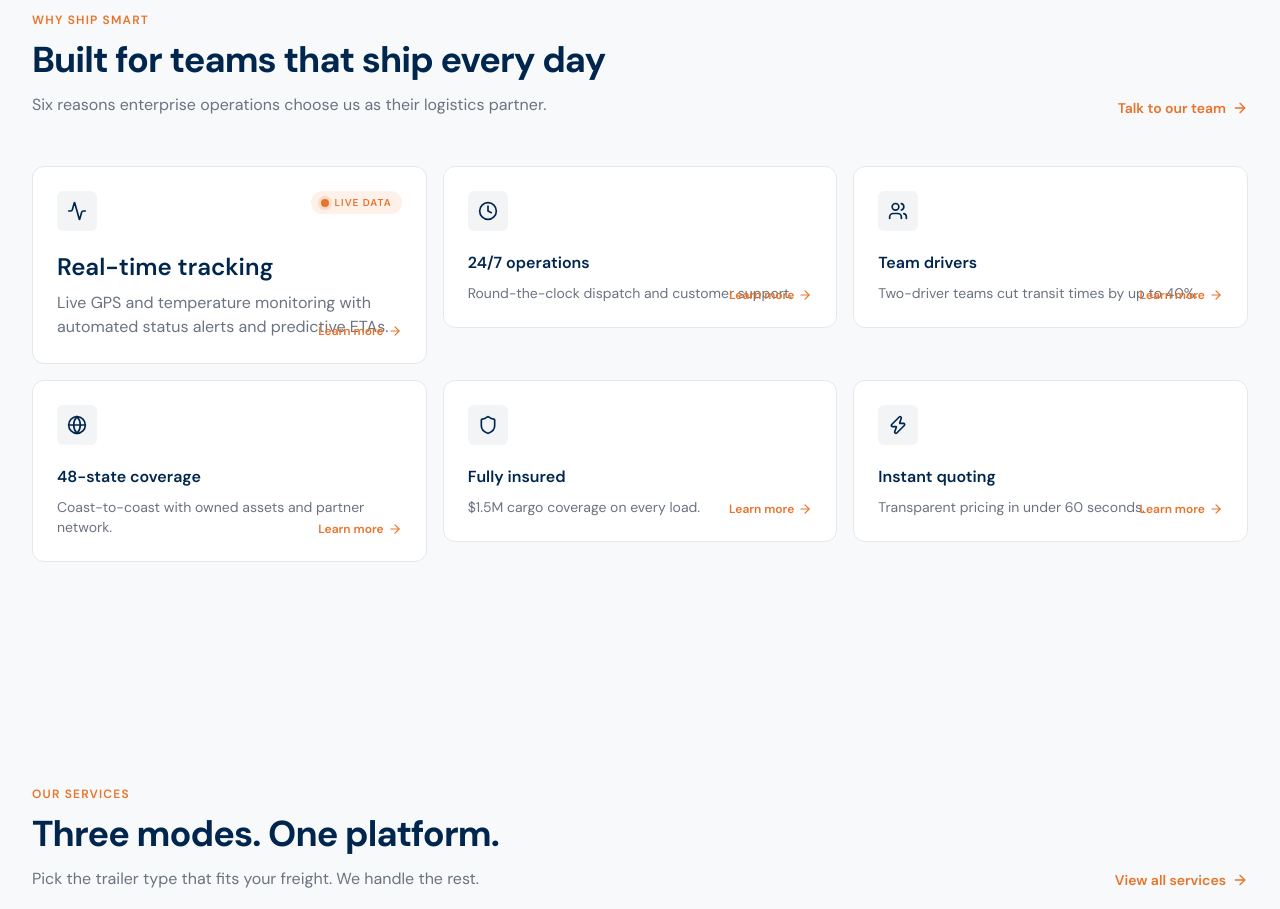
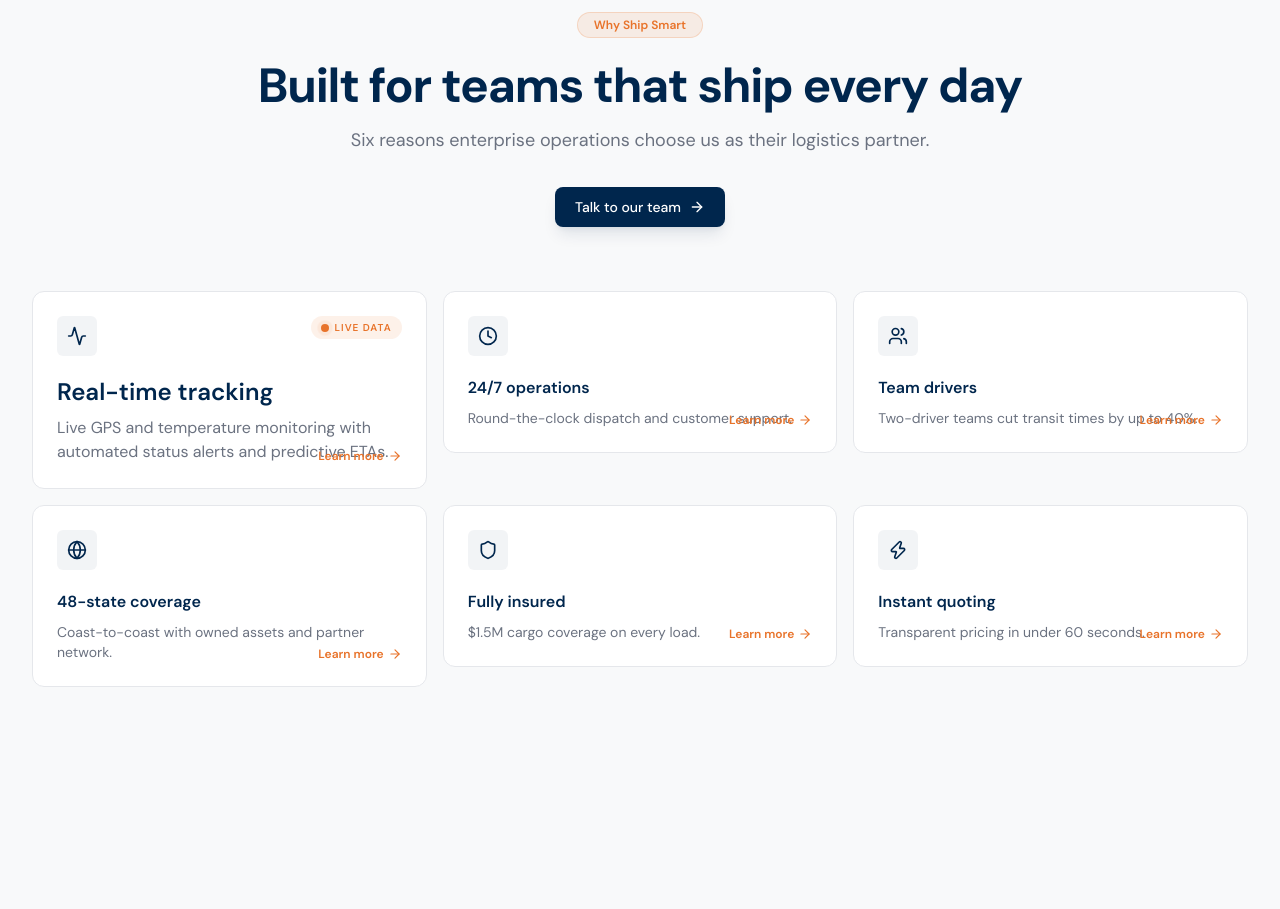
Before and after one commit to HusbanTech12/ship_smart_solution, a Next.js app: page / in a window 1280 px wide. Shown: the part 900-1809 px from the top of the page. Built offline with nearby package versions, Linux system fonts and the light colour scheme.

Commit message:
style(home): center section headings with eyebrow pills + replace text-link CTAs with proper Button components

```diff
--- a/components/landing/home-features-section.tsx
+++ b/components/landing/home-features-section.tsx
@@ -3,6 +3,7 @@
 import { Activity, Clock, Globe, Shield, Users, Zap, ArrowRight } from "lucide-react"
 import { motion, useReducedMotion } from "framer-motion"
 import Link from "next/link"
+import { Button } from "@/components/ui/button"
 import { cn } from "@/lib/utils"
 
 const features = [
@@ -67,36 +68,34 @@
   return (
     <section id="features" className="py-20 lg:py-28 bg-brand-surface">
       <div className="max-w-7xl mx-auto px-4 sm:px-6 lg:px-8">
-        <div className="flex flex-col md:flex-row md:items-end md:justify-between gap-6 mb-12">
         <motion.div
           initial={anim ? { opacity: 0, y: 20 } : undefined}
           whileInView={anim ? { opacity: 1, y: 0 } : undefined}
           viewport={{ once: true }}
           transition={{ duration: 0.6, ease: [0.21, 0.47, 0.32, 0.98] as const }}
-            className="max-w-2xl"
+          className="text-center mb-12 lg:mb-16"
         >
-            <p className="text-xs font-semibold uppercase tracking-widest text-brand-secondary mb-3">
+          <span className="inline-block rounded-full border border-brand-secondary/20 bg-brand-secondary/10 px-4 py-1 text-xs font-semibold text-brand-secondary mb-6">
             Why Ship Smart
-            </p>
-            <h2 className="text-3xl sm:text-4xl font-heading font-bold text-brand-primary tracking-tight">
+          </span>
+          <h2 className="text-4xl sm:text-5xl font-heading font-bold text-brand-primary tracking-tight">
             Built for teams that ship every day
           </h2>
-            <p className="mt-3 text-brand-muted leading-relaxed">
+          <p className="mt-4 text-brand-muted max-w-2xl mx-auto text-lg leading-relaxed">
             Six reasons enterprise operations choose us as their logistics partner.
           </p>
-          </motion.div>
-          <motion.a
-            initial={anim ? { opacity: 0, y: 20 } : undefined}
-            whileInView={anim ? { opacity: 1, y: 0 } : undefined}
-            viewport={{ once: true }}
-            transition={{ duration: 0.6, delay: 0.1, ease: [0.21, 0.47, 0.32, 0.98] as const }}
+          <div className="mt-8 flex justify-center">
+            <Button
               href="/contact"
-            className="group inline-flex items-center gap-1.5 text-sm font-semibold text-brand-secondary hover:text-brand-accent transition-colors"
+              variant="primary"
+              size="md"
+              className="shadow-lg shadow-brand-primary/10"
             >
               Talk to our team
-            <ArrowRight className="h-4 w-4 transition-transform duration-200 group-hover:translate-x-0.5" />
-          </motion.a>
+              <ArrowRight className="h-4 w-4" />
+            </Button>
           </div>
+        </motion.div>
 
         <motion.div
           initial={anim ? "hidden" : undefined}
--- a/components/landing/home-process-section.tsx
+++ b/components/landing/home-process-section.tsx
@@ -3,6 +3,7 @@
 import { ClipboardList, CalendarCheck, MapPin, ArrowRight } from "lucide-react"
 import { motion, useReducedMotion } from "framer-motion"
 import Link from "next/link"
+import { Button } from "@/components/ui/button"
 
 const steps = [
   {
@@ -71,15 +72,15 @@
           whileInView={anim ? { opacity: 1, y: 0 } : undefined}
           viewport={{ once: true }}
           transition={{ duration: 0.6, ease: [0.21, 0.47, 0.32, 0.98] as const }}
-          className="max-w-2xl mb-12"
+          className="text-center mb-12 lg:mb-16"
         >
-          <p className="text-xs font-semibold uppercase tracking-widest text-brand-secondary mb-3">
+          <span className="inline-block rounded-full border border-brand-secondary/20 bg-brand-secondary/10 px-4 py-1 text-xs font-semibold text-brand-secondary mb-6">
             How It Works
-          </p>
-          <h2 className="text-3xl sm:text-4xl font-heading font-bold text-brand-primary tracking-tight">
+          </span>
+          <h2 className="text-4xl sm:text-5xl font-heading font-bold text-brand-primary tracking-tight">
             From quote to delivery in three steps
           </h2>
-          <p className="mt-3 text-brand-muted leading-relaxed">
+          <p className="mt-4 text-brand-muted max-w-2xl mx-auto text-lg leading-relaxed">
             We&apos;ve stripped out the back-and-forth. No phone tag, no surprise fees.
           </p>
         </motion.div>
@@ -139,15 +140,17 @@
           whileInView={anim ? { opacity: 1, y: 0 } : undefined}
           viewport={{ once: true }}
           transition={{ duration: 0.6, delay: 0.3, ease: [0.21, 0.47, 0.32, 0.98] as const }}
-          className="mt-10"
+          className="mt-12 text-center"
         >
-          <Link
+          <Button
             href="/contact"
-            className="group inline-flex items-center gap-1.5 text-sm font-semibold text-brand-secondary hover:text-brand-accent transition-colors"
+            variant="primary"
+            size="md"
+            className="shadow-lg shadow-brand-primary/10"
           >
             Ready to get started?
-            <ArrowRight className="h-4 w-4 transition-transform duration-200 group-hover:translate-x-0.5" />
-          </Link>
+            <ArrowRight className="h-4 w-4" />
+          </Button>
         </motion.div>
       </div>
     </section>
--- a/components/landing/home-services-preview-section.tsx
+++ b/components/landing/home-services-preview-section.tsx
@@ -3,6 +3,7 @@
 import { Snowflake, Container, Truck, ArrowRight, Check, Sparkles } from "lucide-react"
 import { motion, useReducedMotion } from "framer-motion"
 import Link from "next/link"
+import { Button } from "@/components/ui/button"
 import { cn } from "@/lib/utils"
 
 const previews = [
@@ -54,39 +55,34 @@
   return (
     <section id="services" className="py-20 lg:py-28 bg-brand-surface">
       <div className="max-w-7xl mx-auto px-4 sm:px-6 lg:px-8">
-        <div className="flex flex-col md:flex-row md:items-end md:justify-between gap-4 mb-12">
         <motion.div
           initial={anim ? { opacity: 0, y: 20 } : undefined}
           whileInView={anim ? { opacity: 1, y: 0 } : undefined}
           viewport={{ once: true }}
           transition={{ duration: 0.6, ease: [0.21, 0.47, 0.32, 0.98] as const }}
-            className="max-w-2xl"
+          className="text-center mb-12 lg:mb-16"
         >
-            <p className="text-xs font-semibold uppercase tracking-widest text-brand-secondary mb-3">
+          <span className="inline-block rounded-full border border-brand-secondary/20 bg-brand-secondary/10 px-4 py-1 text-xs font-semibold text-brand-secondary mb-6">
             Our Services
-            </p>
-            <h2 className="text-3xl sm:text-4xl font-heading font-bold text-brand-primary tracking-tight">
+          </span>
+          <h2 className="text-4xl sm:text-5xl font-heading font-bold text-brand-primary tracking-tight">
             Three modes. One platform.
           </h2>
-            <p className="mt-3 text-brand-muted leading-relaxed">
+          <p className="mt-4 text-brand-muted max-w-2xl mx-auto text-lg leading-relaxed">
             Pick the trailer type that fits your freight. We handle the rest.
           </p>
-          </motion.div>
-          <motion.div
-            initial={anim ? { opacity: 0, y: 20 } : undefined}
-            whileInView={anim ? { opacity: 1, y: 0 } : undefined}
-            viewport={{ once: true }}
-            transition={{ duration: 0.6, delay: 0.1, ease: [0.21, 0.47, 0.32, 0.98] as const }}
-          >
-            <Link
+          <div className="mt-8 flex justify-center">
+            <Button
               href="/services"
-              className="group inline-flex items-center gap-1.5 text-sm font-semibold text-brand-secondary hover:text-brand-accent transition-colors"
+              variant="primary"
+              size="md"
+              className="shadow-lg shadow-brand-primary/10"
             >
               View all services
-              <ArrowRight className="h-4 w-4 transition-transform duration-200 group-hover:translate-x-0.5" />
-            </Link>
+              <ArrowRight className="h-4 w-4" />
+            </Button>
+          </div>
         </motion.div>
-        </div>
 
         <motion.div
           initial={anim ? "hidden" : undefined}
--- a/components/ui/button.tsx
+++ b/components/ui/button.tsx
@@ -11,6 +11,8 @@
     "bg-brand-secondary text-white hover:brightness-110 hover:scale-[1.02] active:scale-[0.98] focus-visible:ring-brand-secondary",
   ghost:
     "bg-transparent text-brand-primary border border-brand-primary/30 hover:bg-brand-primary/5 hover:scale-[1.02] active:scale-[0.98] focus-visible:ring-brand-primary",
+  outline:
+    "bg-white text-brand-primary border border-gray-200 hover:border-brand-primary hover:shadow-md hover:-translate-y-0.5 active:scale-[0.98] focus-visible:ring-brand-primary",
   danger:
     "bg-status-error text-white hover:brightness-110 hover:scale-[1.02] active:scale-[0.98] focus-visible:ring-status-error",
 } as const
@@ -24,43 +26,82 @@
 type ButtonVariant = keyof typeof variants
 type ButtonSize = keyof typeof sizes
 
-interface ButtonProps extends React.ButtonHTMLAttributes<HTMLButtonElement> {
+type CommonProps = {
   variant?: ButtonVariant
   size?: ButtonSize
   loading?: boolean
+  className?: string
+  children?: React.ReactNode
 }
 
-export const Button = forwardRef<HTMLButtonElement, ButtonProps>(
-  (
-    {
+type ButtonAsButton = CommonProps &
+  Omit<React.ButtonHTMLAttributes<HTMLButtonElement>, keyof CommonProps> & {
+    href?: undefined
+  }
+
+type ButtonAsLink = CommonProps &
+  Omit<React.AnchorHTMLAttributes<HTMLAnchorElement>, keyof CommonProps | "href"> & {
+    href: string
+  }
+
+type ButtonProps = ButtonAsButton | ButtonAsLink
+
+const baseClasses =
+  "inline-flex items-center justify-center font-medium rounded-lg transition-all duration-200 ease-out focus-visible:outline-none focus-visible:ring-2 focus-visible:ring-offset-2 min-w-[120px]"
+
+export const Button = forwardRef<HTMLButtonElement | HTMLAnchorElement, ButtonProps>(
+  (props, ref) => {
+    const {
       variant = "primary",
       size = "md",
       loading = false,
-      disabled,
       className,
       children,
-      type = "button",
-      ...props
-    },
-    ref,
-  ) => {
-    const isDisabled = disabled || loading
+      ...rest
+    } = props
 
+    const isDisabled =
+      ("disabled" in rest && rest.disabled) || loading
+
+    const classes = cn(
+      baseClasses,
+      variants[variant],
+      sizes[size],
+      loading && "cursor-wait",
+      isDisabled && "pointer-events-none opacity-50",
+      className,
+    )
+
+    if ("href" in rest && rest.href !== undefined) {
+      const { href, ...anchorProps } = rest as ButtonAsLink
+      return (
+        <a
+          ref={ref as React.Ref<HTMLAnchorElement>}
+          href={href}
+          aria-disabled={isDisabled || undefined}
+          className={classes}
+          {...anchorProps}
+        >
+          {loading ? (
+            <>
+              <Spinner size={size === "lg" ? "md" : "sm"} />
+              <span className="sr-only">Loading</span>
+            </>
+          ) : (
+            children
+          )}
+        </a>
+      )
+    }
+
+    const buttonProps = rest as ButtonAsButton
     return (
       <button
-        ref={ref}
-        type={type}
+        ref={ref as React.Ref<HTMLButtonElement>}
+        type={buttonProps.type ?? "button"}
         disabled={isDisabled}
-        className={cn(
-          "inline-flex items-center justify-center font-medium rounded-lg transition-all duration-200 ease-out focus-visible:outline-none focus-visible:ring-2 focus-visible:ring-offset-2",
-          "min-w-[120px]",
-          variants[variant],
-          sizes[size],
-          loading && "cursor-wait",
-          isDisabled && "pointer-events-none opacity-50",
-          className,
-        )}
-        {...props}
+        className={classes}
+        {...buttonProps}
       >
         {loading ? (
           <>
```
Also changed, not shown: components/landing/home-industries-section.tsx (+14 -15 lines). Lines whose indentation alone changed are shown as unchanged.
